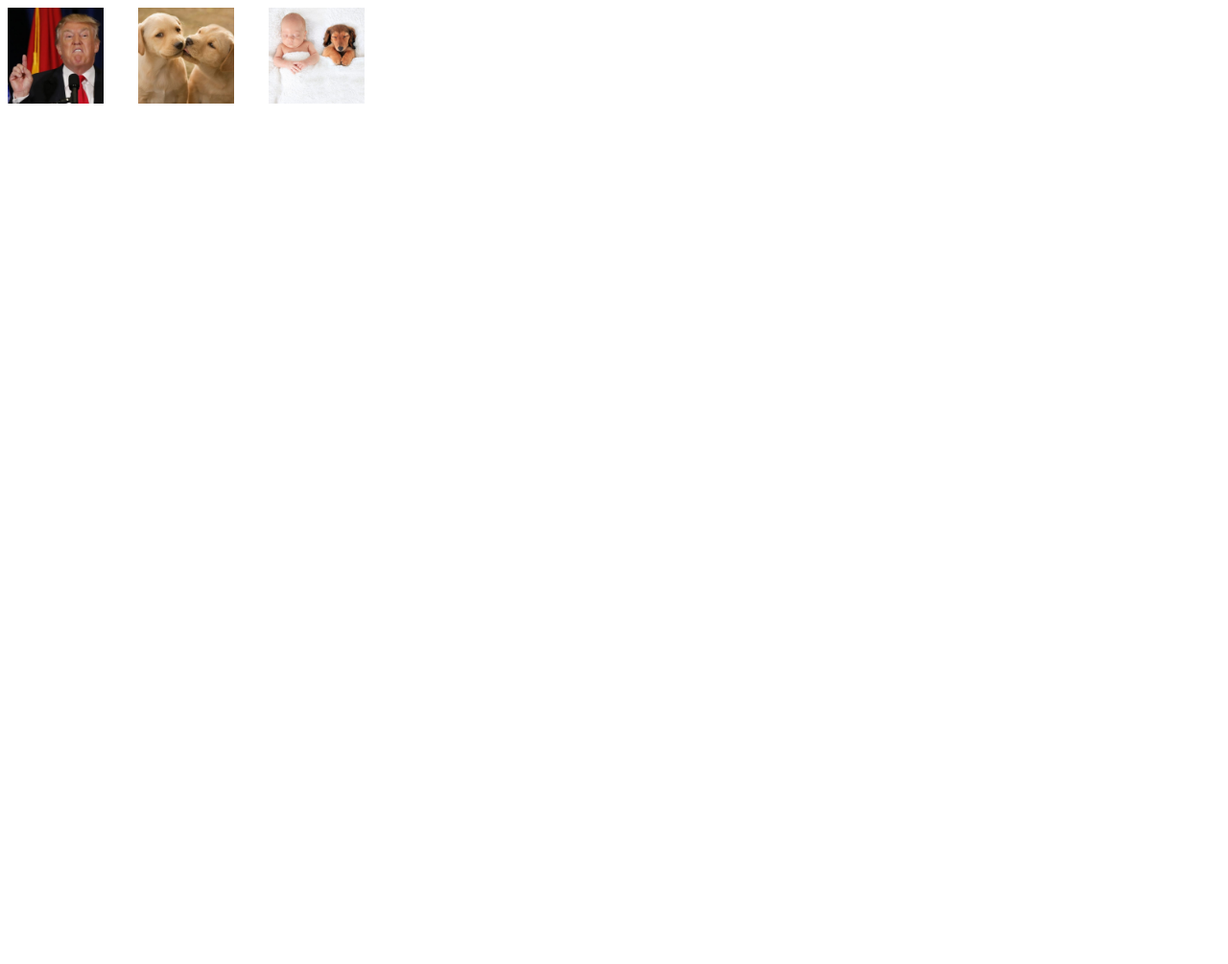
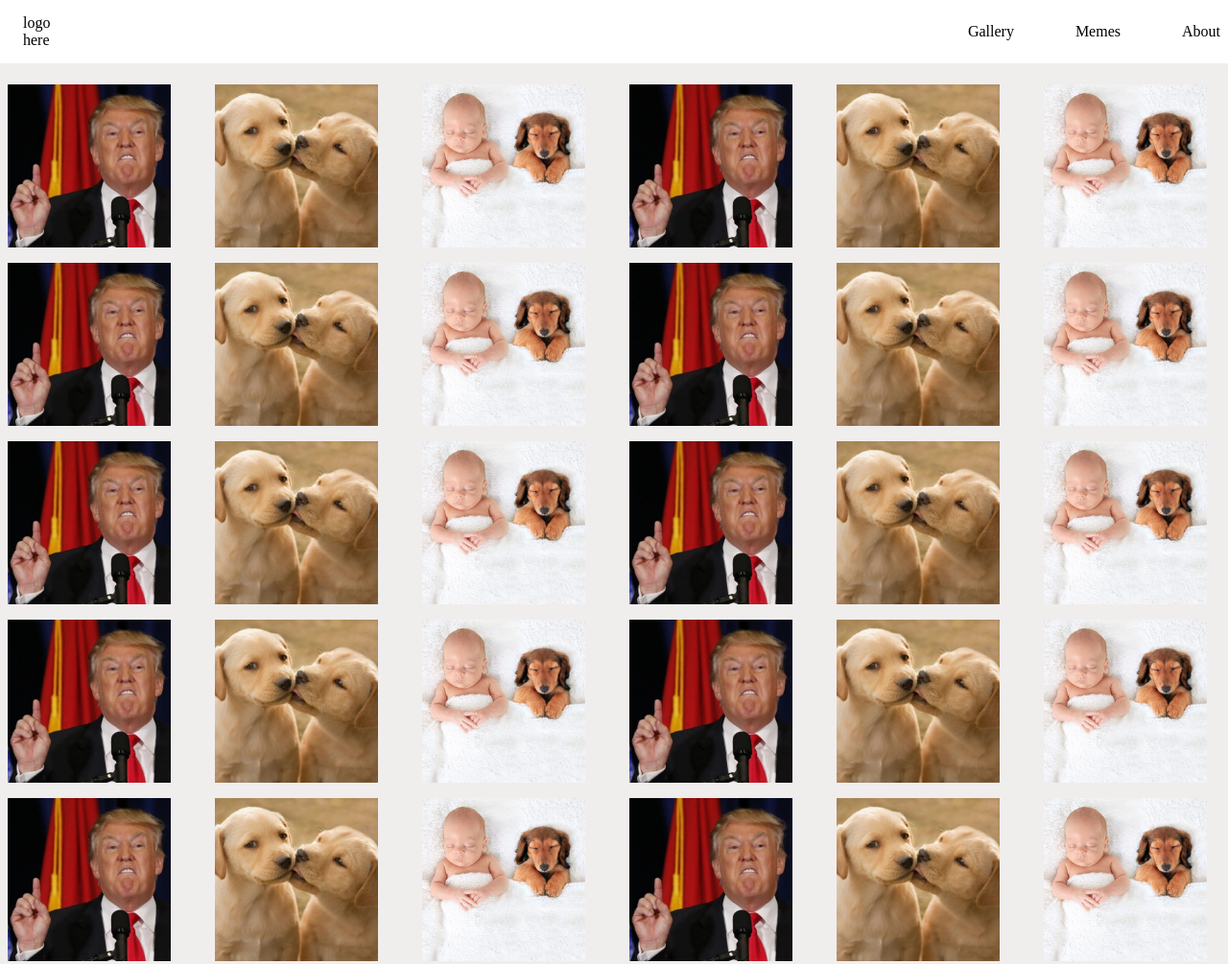
Before and after one commit to ShaharGdn/Meme-Editor-App, a plain HTML site: page html/index.html in a window 1280 px wide. Shown: the top 1005 px of the page at 96% size. Before the commit the page ends 800 px from the top, so only its background shows below. Drawn offline with Linux system fonts and the light colour scheme.

Commit message:
Basic Image dynamic rendering to DOM

```diff
--- a/html/gallery.html
+++ b/html/index.html
@@ -7,6 +7,14 @@
     <link rel="stylesheet" href="../styles/main.css">
 </head>
 <body onload="onInit()">
+    <header class="main-header">
+        <span class="logo">logo here</span>
+        <ul class="header-links">
+            <li><a href="../html/index.html">Gallery</a></li>
+            <li><a href="../html/saved.html">Memes</a></li>
+            <li><a href="../html/about.html">About</a></li>
+        </ul>
+    </header>
     <div class="gallery-container">
         <img class='${image.id}' src='../assets/images/1.jpg'>
     </div>
--- a/main.js
+++ b/main.js
@@ -1,6 +1,42 @@
 'use strict'
 
 var gImgs = [
+    { id: 1, url: '../assets/images/1.jpg', keywords: ['funny', 'trump'] },
+    { id: 2, url: '../assets/images/2.jpg', keywords: ['dog', 'cute'] },
+    { id: 3, url: '../assets/images/3.jpg', keywords: ['baby', 'cute'] },
+    { id: 1, url: '../assets/images/1.jpg', keywords: ['funny', 'trump'] },
+    { id: 2, url: '../assets/images/2.jpg', keywords: ['dog', 'cute'] },
+    { id: 3, url: '../assets/images/3.jpg', keywords: ['baby', 'cute'] },
+    { id: 1, url: '../assets/images/1.jpg', keywords: ['funny', 'trump'] },
+    { id: 2, url: '../assets/images/2.jpg', keywords: ['dog', 'cute'] },
+    { id: 3, url: '../assets/images/3.jpg', keywords: ['baby', 'cute'] },
+    { id: 1, url: '../assets/images/1.jpg', keywords: ['funny', 'trump'] },
+    { id: 2, url: '../assets/images/2.jpg', keywords: ['dog', 'cute'] },
+    { id: 3, url: '../assets/images/3.jpg', keywords: ['baby', 'cute'] },
+    { id: 1, url: '../assets/images/1.jpg', keywords: ['funny', 'trump'] },
+    { id: 2, url: '../assets/images/2.jpg', keywords: ['dog', 'cute'] },
+    { id: 3, url: '../assets/images/3.jpg', keywords: ['baby', 'cute'] },
+    { id: 1, url: '../assets/images/1.jpg', keywords: ['funny', 'trump'] },
+    { id: 2, url: '../assets/images/2.jpg', keywords: ['dog', 'cute'] },
+    { id: 3, url: '../assets/images/3.jpg', keywords: ['baby', 'cute'] },
+    { id: 1, url: '../assets/images/1.jpg', keywords: ['funny', 'trump'] },
+    { id: 2, url: '../assets/images/2.jpg', keywords: ['dog', 'cute'] },
+    { id: 3, url: '../assets/images/3.jpg', keywords: ['baby', 'cute'] },
+    { id: 1, url: '../assets/images/1.jpg', keywords: ['funny', 'trump'] },
+    { id: 2, url: '../assets/images/2.jpg', keywords: ['dog', 'cute'] },
+    { id: 3, url: '../assets/images/3.jpg', keywords: ['baby', 'cute'] },
+    { id: 1, url: '../assets/images/1.jpg', keywords: ['funny', 'trump'] },
+    { id: 2, url: '../assets/images/2.jpg', keywords: ['dog', 'cute'] },
+    { id: 3, url: '../assets/images/3.jpg', keywords: ['baby', 'cute'] },
+    { id: 1, url: '../assets/images/1.jpg', keywords: ['funny', 'trump'] },
+    { id: 2, url: '../assets/images/2.jpg', keywords: ['dog', 'cute'] },
+    { id: 3, url: '../assets/images/3.jpg', keywords: ['baby', 'cute'] },
+    { id: 1, url: '../assets/images/1.jpg', keywords: ['funny', 'trump'] },
+    { id: 2, url: '../assets/images/2.jpg', keywords: ['dog', 'cute'] },
+    { id: 3, url: '../assets/images/3.jpg', keywords: ['baby', 'cute'] },
+    { id: 1, url: '../assets/images/1.jpg', keywords: ['funny', 'trump'] },
+    { id: 2, url: '../assets/images/2.jpg', keywords: ['dog', 'cute'] },
+    { id: 3, url: '../assets/images/3.jpg', keywords: ['baby', 'cute'] },
     { id: 1, url: '../assets/images/1.jpg', keywords: ['funny', 'trump'] },
     { id: 2, url: '../assets/images/2.jpg', keywords: ['dog', 'cute'] },
     { id: 3, url: '../assets/images/3.jpg', keywords: ['baby', 'cute'] },
--- a/styles/main.css
+++ b/styles/main.css
@@ -1,5 +1,9 @@
 * {
     box-sizing: border-box;
+}
+
+body {
+    background-color: #f0eded;
 }
 
 .canvas-container {
@@ -13,14 +17,55 @@
 
 .gallery-container {
     display: grid;
-    grid-auto-flow: column;
+    position: absolute;
+    grid-auto-flow: row;
+    grid-template-columns: repeat(auto-fit, minmax(200px, 1fr));
+    max-width: calc(200px * 6 + 9em);
+
+    margin-block-start: 5em;
+
     column-gap: 1em;
-    grid-auto-columns: 120px;
+    row-gap: 1em;
+
 }
 
 img.gallery-img {
-    height: 100px;
+    height: 170px;
     cursor: pointer;
     -webkit-user-drag: none;
-    pointer-events: none;
 }
+
+.main-header {
+    display: flex;
+    position: fixed;
+    width: 100%;
+    top: 0;
+    left: 0;
+    margin: 0;
+    background-color: #ffffff;
+    z-index: 2;
+}
+
+.logo {
+    padding: 0.5em;
+    align-self: center;
+    width: max-content;
+    margin-inline-start: 1em;
+}
+
+ul {
+    display: flex;
+    justify-content: end;
+    width: 100%;
+    gap: 3em;
+}
+
+ul>* {
+    list-style: none;
+    padding: 0.5em;
+}
+
+li>a {
+    text-decoration: none;
+    color: black;
+}
```
Also changed, not shown: html/editor.html (+9 -0 lines).
